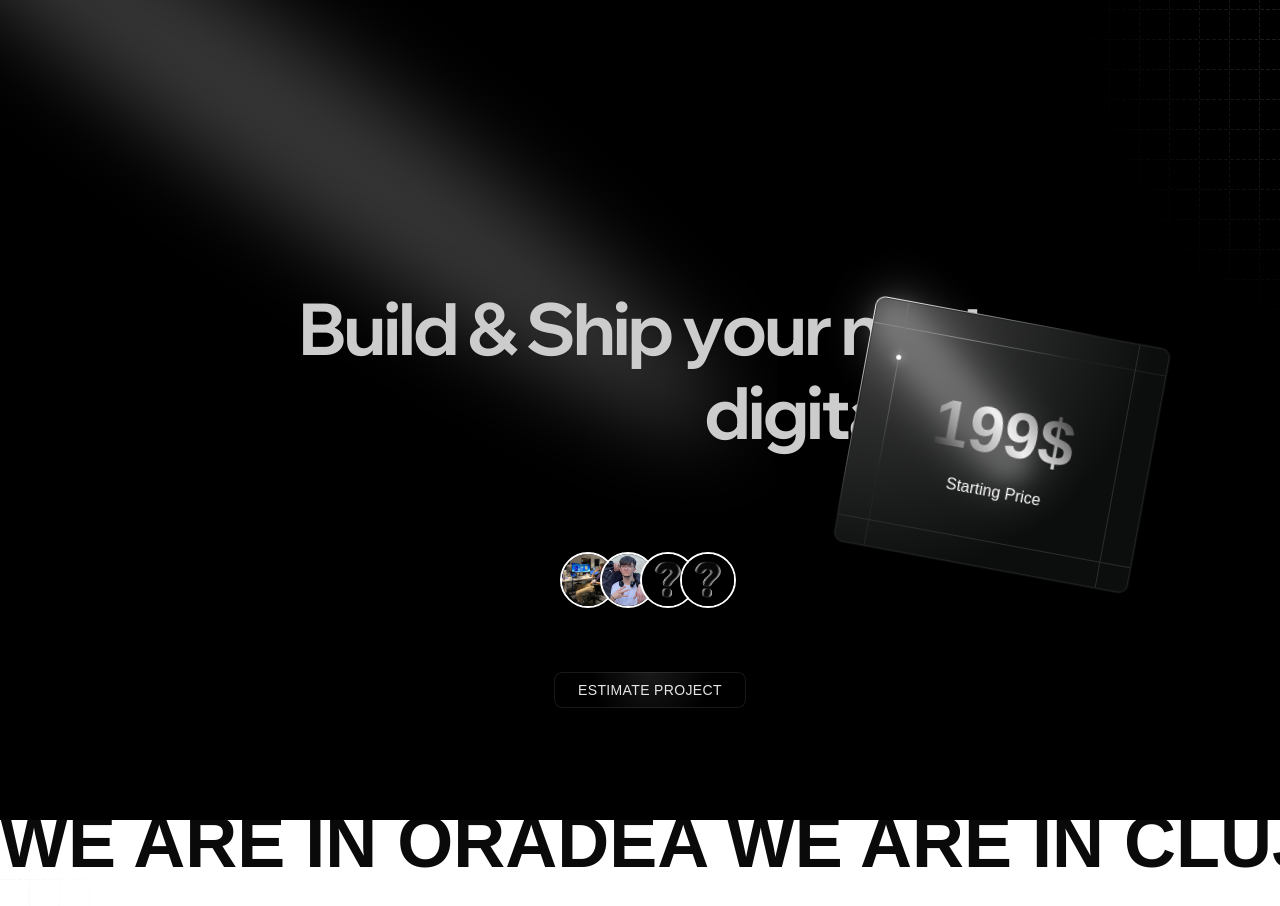
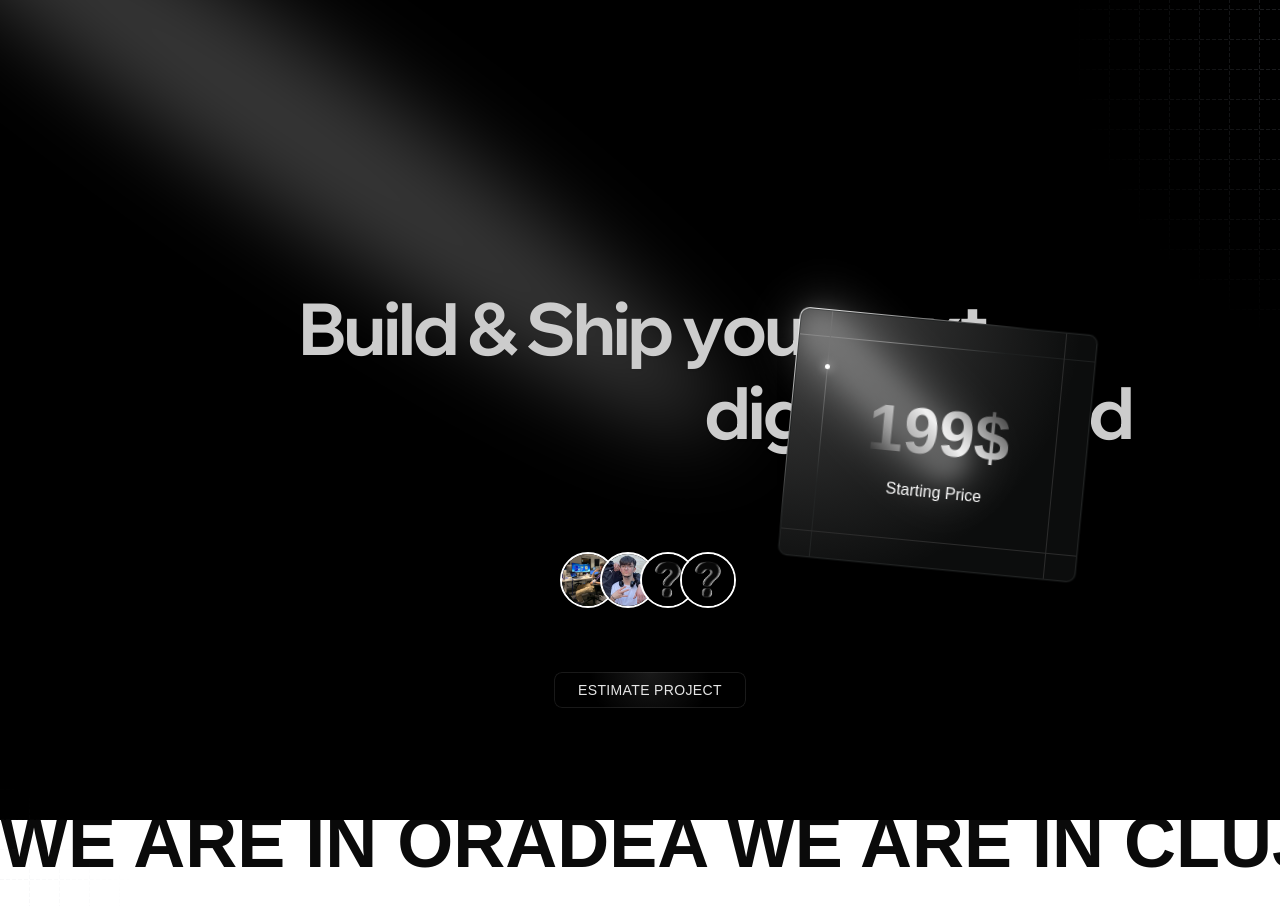
Before and after one commit to mar1nel/tinterroV2, a Next.js app in the folder tinterro/: page / in a window 1280 px wide. Shown: the top 906 px of the page. Built offline with nearby package versions, Linux system fonts and the light colour scheme.

Commit message:
small changes cardnumber

```diff
--- a/tinterro/app/page.tsx
+++ b/tinterro/app/page.tsx
@@ -45,7 +45,7 @@ export default function Home() {
         <div className={isDarkMode ? "dark" : ""}>
             <div className="bg-black text-white">
                 <Spotlight className="top-40 left-0 md:left-60 md:-top-5" fill="white"/>
-                <CardNumber number="199$" label="Starting Price" top="40%" right="10%" />
+                <CardNumber number="199$" label="Starting Price" top="40%" right="15%" />
                 <div>
                     <GradualSpacing
                         className="relative z-10 mt-72 font-display text-center text-4xl font-bold -tracking-widest text-[#CCCCCC] md:text-7xl md:leading-[5rem]"
--- a/tinterro/components/ui/card-number.css
+++ b/tinterro/components/ui/card-number.css
@@ -2,15 +2,15 @@
     position: absolute;
     z-index: 1000;
     animation: slowFloat 12s ease-in-out infinite;
-    transform: rotate(15deg);
+    transform: rotate(10deg);
 }
 
 @keyframes slowFloat {
     0%, 100% {
-        transform: translateY(0) rotate(20deg);
+        transform: translateY(0) rotate(15deg);
     }
     50% {
-        transform: translateY(0px) rotate(10deg);
+        transform: translateY(0px) rotate(5deg);
     }
 }
 
```
